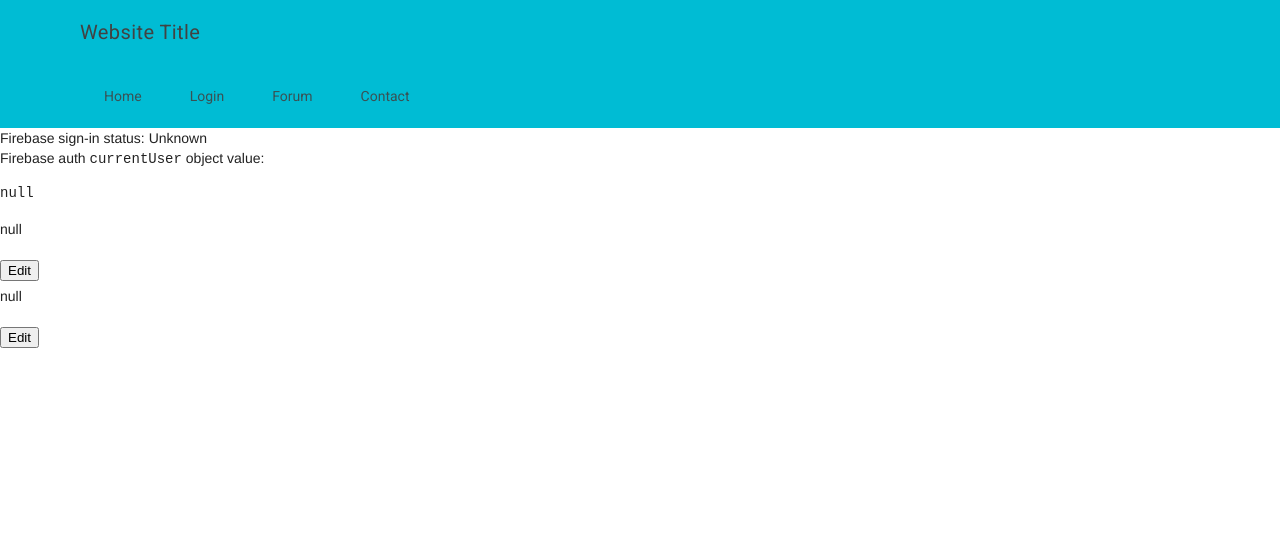
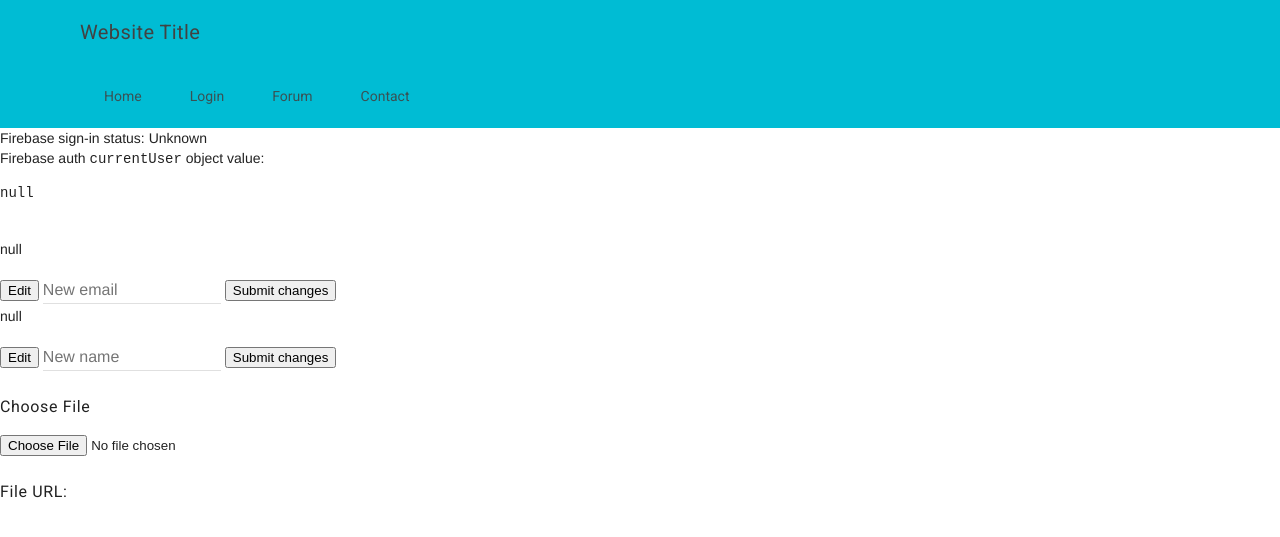
Before and after one commit to slothgamez/fireplex.github.io, a Jekyll site: the page firebase/account/index.html, which Jekyll copies as it is, in a window 1280 px wide. Shown: the top 537 px of the page. Built offline with Jekyll 4.4.1, drawn with Linux system fonts in a browser that asks for light colours; nearby versions of some CDN libraries; comment, search, counter and statistics services are not loaded; part of the change alters nothing that is shown.

Commit message:
Update index.html

```diff
--- a/firebase/account/index.html
+++ b/firebase/account/index.html
@@ -72,6 +72,12 @@
         // An error happened.
       });
     }
+    function accountImageChange() {
+      var image = document.getElementById('account-picture');
+      if (image.src.match("silhouette")) {
+        image.src =
+      }
+    }
     function initApp() {
       // Listening for auth state changes.
       // [START authstatelistener]
@@ -113,6 +119,52 @@
       document.getElementById('nameEditbtn').style.visibility = 'visible';
       initApp();
     };
+
+
+
+
+
+
+    var auth = firebase.auth();
+    var storageRef = firebase.storage().ref();
+    function handleFileSelect(evt) {
+      evt.stopPropagation();
+      evt.preventDefault();
+      var file = evt.target.files[0];
+      var metadata = {
+        'contentType': file.type
+      };
+      // Push to child path.
+      var uploadTask = storageRef.child('images').put(file, metadata);
+      // Listen for errors and completion of the upload.
+      // [START oncomplete]
+      uploadTask.on('state_changed', null, function(error) {
+        // [START onfailure]
+        console.error('Upload failed:', error);
+        // [END onfailure]
+      }, function() {
+        console.log('Uploaded',uploadTask.snapshot.totalBytes,'bytes.');
+        console.log(uploadTask.snapshot.metadata);
+        var url = uploadTask.snapshot.metadata.downloadURLs[0];
+        console.log('File available at', url);
+        // [START_EXCLUDE]
+        document.getElementById('linkbox').innerHTML = '<a href="' +  url + '">Click For File</a>';
+        document.getElementById('Image').innerHTML =
+        // [END_EXCLUDE]
+      });
+      // [END oncomplete]
+    }
+    window.onload = function() {
+      document.getElementById('file').addEventListener('change', handleFileSelect, false);
+      document.getElementById('file').disabled = true;
+      // Sign the user in anonymously since accessing Storage requires the user to be authorized.
+      auth.signInAnonymously().then(function(user) {
+        console.log('Anonymous Sign In Success', user);
+        document.getElementById('file').disabled = false;
+      }).catch(function(error) {
+        console.error('Anonymous Sign In Error', error);
+      });
+    }
   </script>
 <body>
     <div class="mdl-layout mdl-js-layout mdl-layout--fixed-header">
@@ -146,15 +198,25 @@
             Firebase sign-in status: <span id="quickstart-sign-in-status">Unknown</span>
             <div>Firebase auth <code>currentUser</code> object value:</div>
             <pre><code id="quickstart-account-details">null</code></pre>
+            <!--Profile picture display and edit-->
+            <img id="account-picture" src=""/>
+            <!--Email display and edit-->
             <p id="account-email">null</p>
             <button onClick="popupformEmail()" id="emailEditbtn">Edit</button>
             <input class="mdl-textfield__input" style="display:inline;width:auto;" id="emailChange" placeholder="New email"/>
             <button onClick="emailSubmitt()" id="emailSubmit">Submit changes</button>
-
+            <!--Name display and edit-->
             <p id="account-name">null</p>
             <button onClick="popupformName()" id="nameEditbtn">Edit</button>
             <input class="mdl-textfield__input" style="display:inline;width:auto;" id="nameChange" placeholder="New name"/>
             <button onClick="nameSubmitt()" id="nameSubmit">Submit changes</button>
+
+
+            <h6>Choose File</h6>
+            <input type="file" id="file" name="file"/>
+            <h6>File URL:</h6>
+            <span id="linkbox"></span>
+            <span id="image"></span>
           </div>
           </div>
         </main>
```
